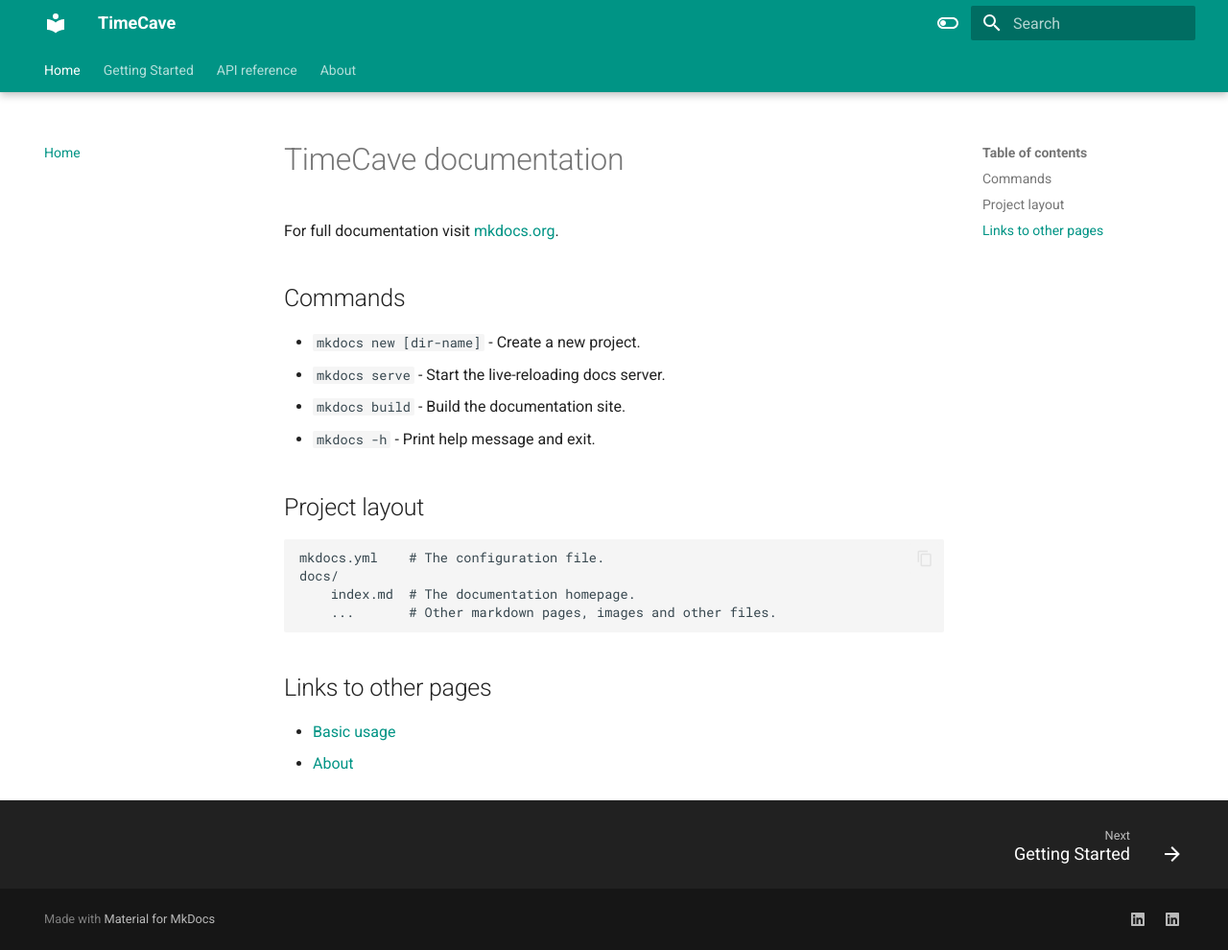
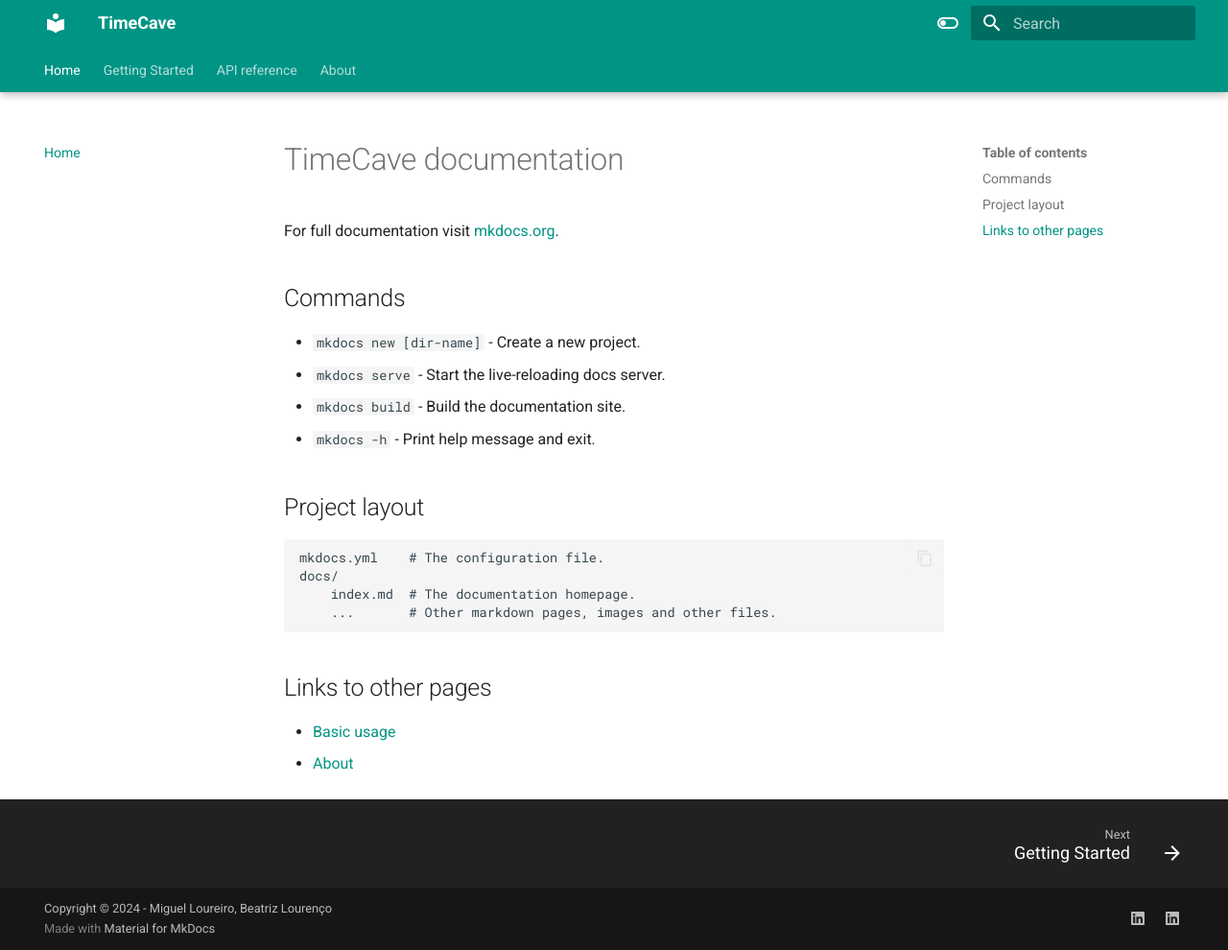
Before and after one commit to MiguelLoureiro98/timecave, an MkDocs documentation site: the page built from docs/index.md, in a window 1280 px wide and 990 px high. Shown: the whole window at 96% size. Built offline with MkDocs 1.6.1 and Material for MkDocs 9.7.7, drawn with Linux system fonts in a browser that asks for light colours.

Commit message:
Added copyright and images.

```diff
--- a/mkdocs.yml
+++ b/mkdocs.yml
@@ -40,6 +40,8 @@
     - icon: fontawesome/brands/linkedin
       link: https://www.linkedin.com/in/beatriz-pereira-lourenço/
       name: Beatriz Lourenço's LinkedIn page
+
+copyright: Copyright &copy; 2024 -  Miguel Loureiro, Beatriz Lourenço
 
 nav:
   - Home: index.md
```
Also changed, not shown: docs/API_ref/images/IDMEC_PNG.png (added), docs/API_ref/images/IST_Logo.png (added).
